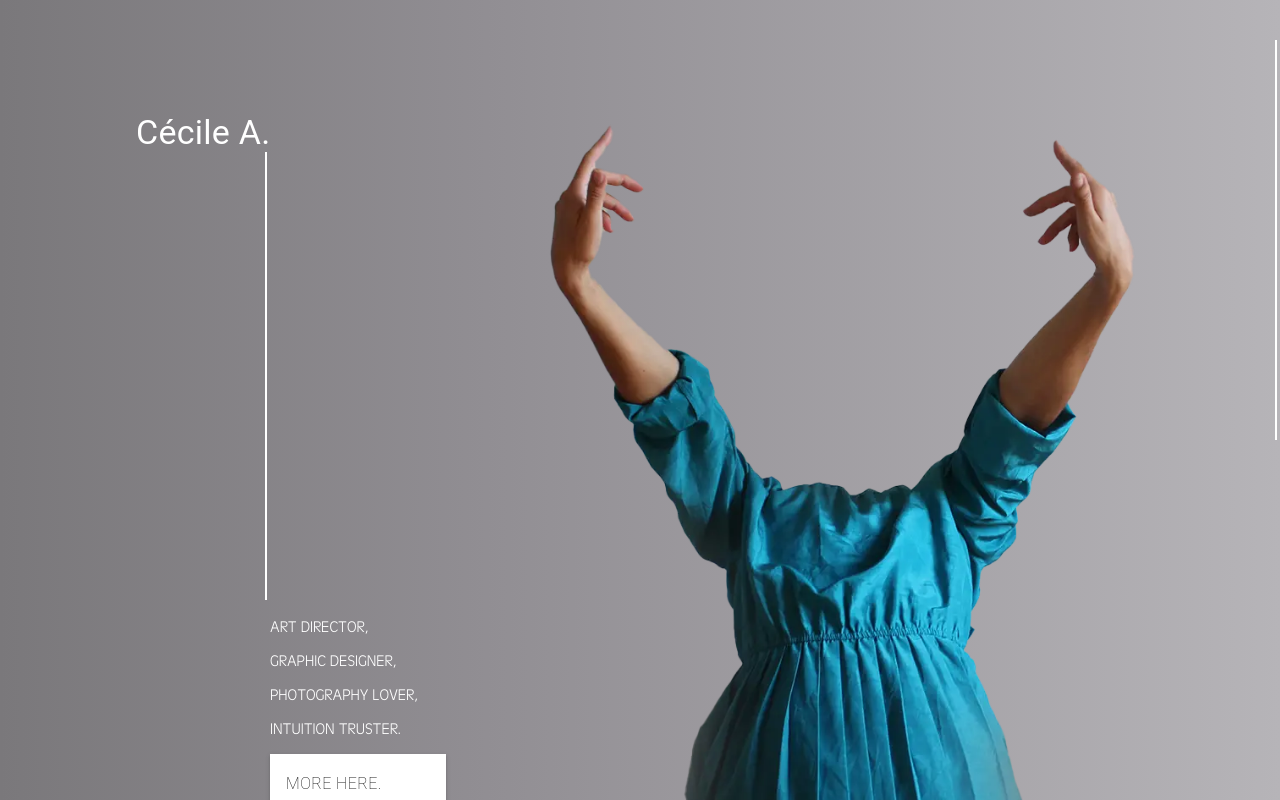
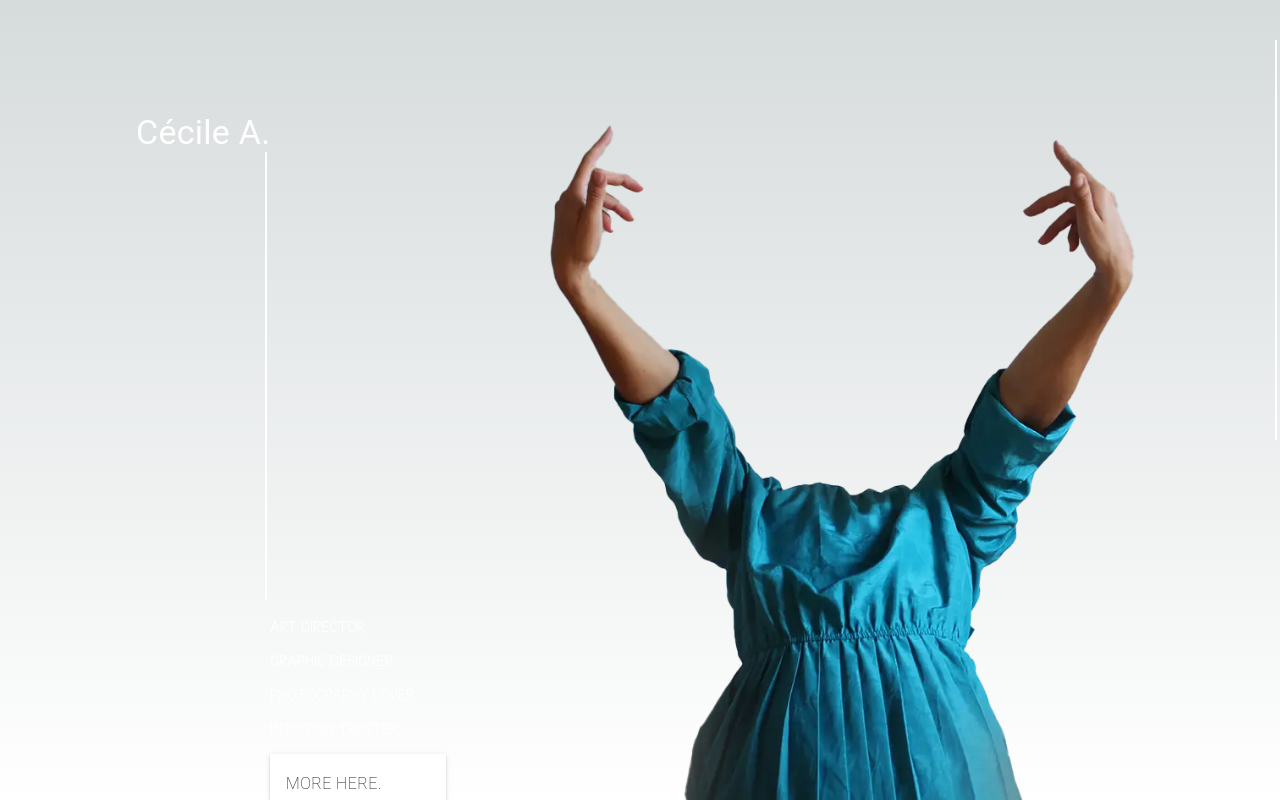
Before and after one commit to nicolasgodineau/portfolio_cecile, a Next.js app: page / in a window 1280 px wide. Built offline with nearby package versions, Linux system fonts and the light colour scheme.

Commit message:
Modification des font weight et suppression du bg gradiant

```diff
--- a/app/page.module.css
+++ b/app/page.module.css
@@ -1,13 +1,13 @@
 @font-face {
     font-family: "HattonMedium" !important;
     src: url("../public/fonts/Hatton/Hatton-Medium.otf") format("truetype");
-    font-weight: normal;
+    font-weight: medium;
     font-style: normal;
 }
 @font-face {
     font-family: "AntiqueOliveLight";
     src: url("../public/fonts/AntiqueOliT/AntiqOliTLig.otf") format("truetype");
-    font-weight: normal;
+    font-weight: lighter;
     font-style: normal;
 }
 
@@ -19,13 +19,7 @@
 }
 
 .main {
-    background-image: url("../public/images/index5.webp"),
-        linear-gradient(
-            90deg,
-            rgba(122, 120, 123, 1) 0%,
-            rgba(145, 142, 147, 1) 38%,
-            rgba(182, 180, 184, 1) 100%
-        );
+    background-image: url("../public/images/index5.webp");
     background-size: 600px, 100%;
     background-repeat: no-repeat;
     background-position: right 20% bottom 0%;
```
